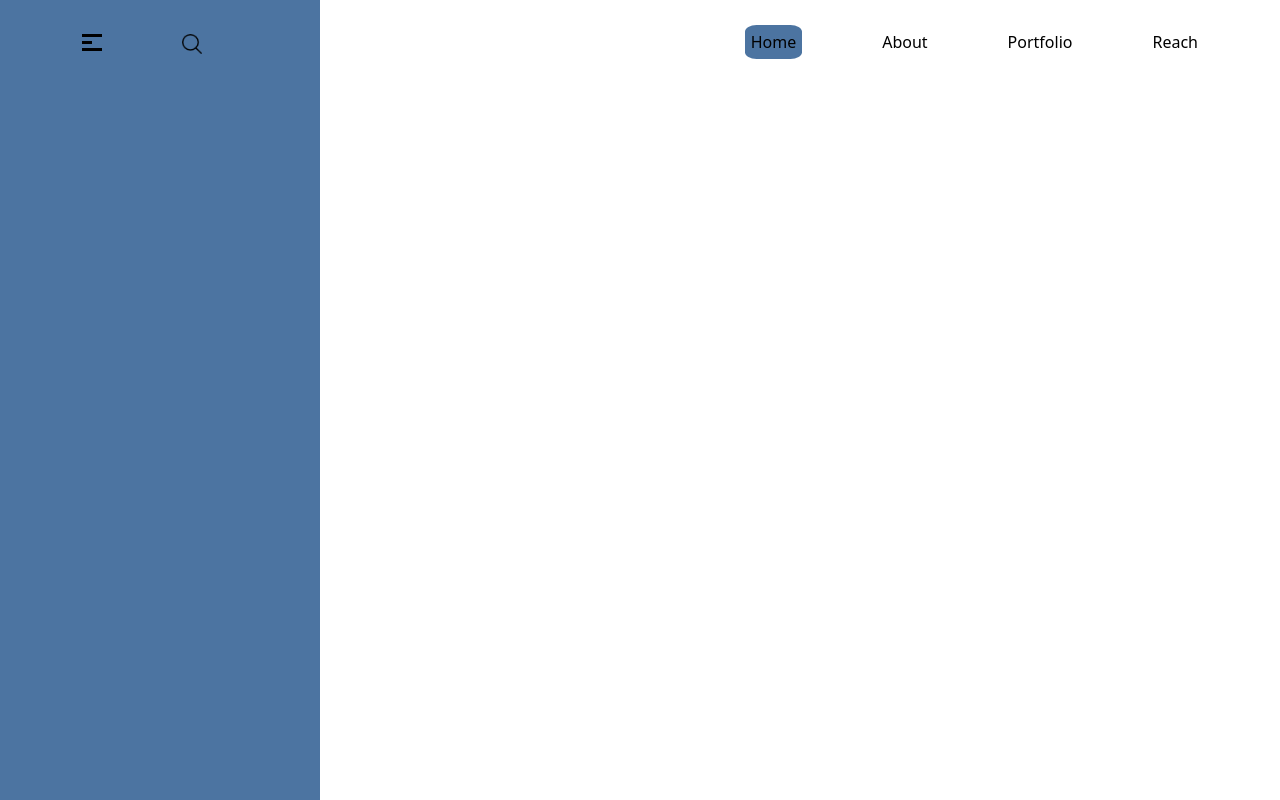
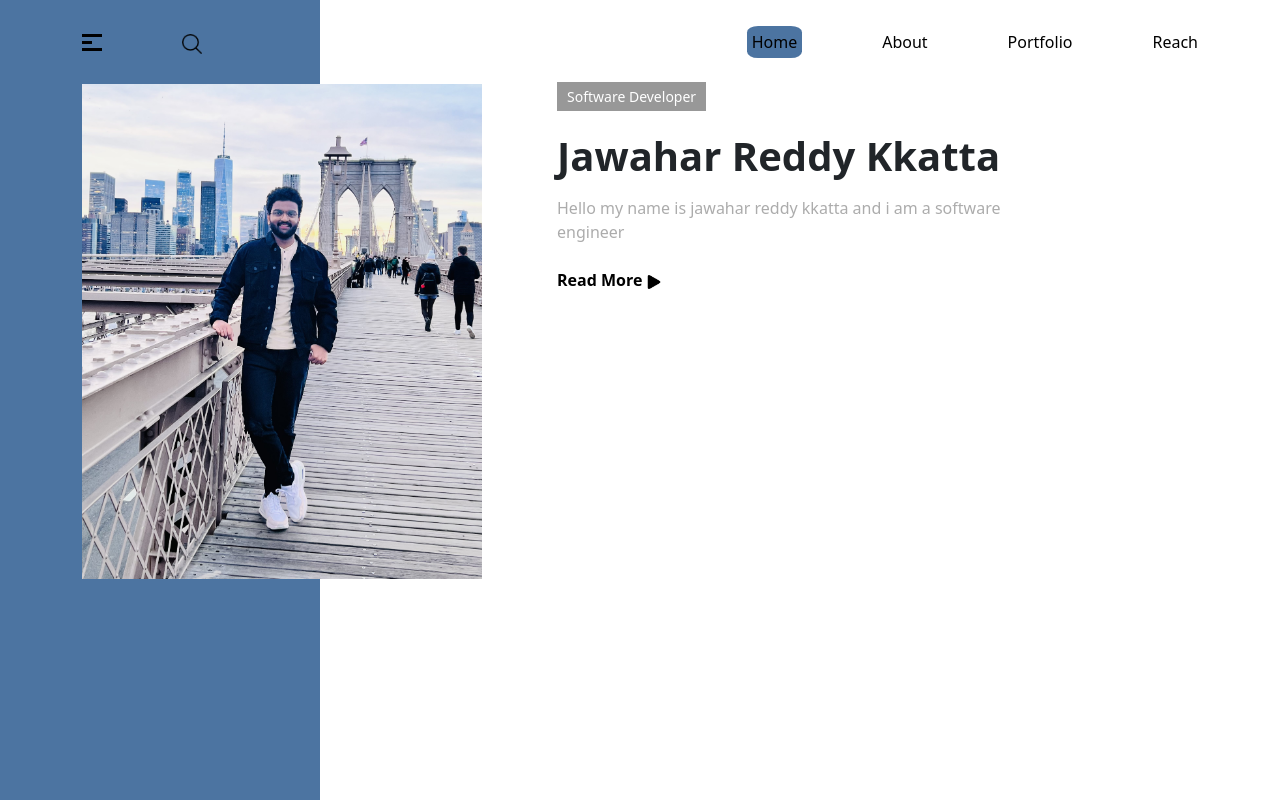
Before and after one commit to jawahar2/portfolio, an Angular app: page /about in a window 1280 px wide. Before the commit this address led to /. Built offline with nearby package versions, Linux system fonts and the light colour scheme.

Commit message:
new component about

```diff
--- /dev/null
+++ b/src/app/about/about.component.css
@@ -0,0 +1,19 @@
+.p-profile{
+    background: url('/assets/photo.jpg');
+    width: 400px;
+    height: 495px;
+    background-size: cover;
+    background-position: top;
+    background-repeat: no-repeat;
+}
+.p-tag{
+    background: #989898;
+    color: #fff;
+    padding: 5px 10px;
+    font-size: 14px;
+
+}
+.p-des{
+    color: #acacac;
+    width: 80%;
+}
--- /dev/null
+++ b/src/app/about/about.component.html
@@ -0,0 +1,15 @@
+<section>
+    <div class="container">
+        <div class="row">
+            <div class="col-sm-5">
+                <div class="p-profile"></div>
+            </div>
+            <div class="col-sm-7">
+                <span class="p-tag">Software Developer</span>
+                <h1 class="mt-4">Jawahar Reddy Kkatta</h1>
+                <p class="p-des mt-3 mb-4">Hello my name is jawahar reddy kkatta and i am a software engineer</p>
+                <a href="#" class="p-readmore">Read More <img src="assets/play.png" alt="icon for arrow" width="14" class="ml-2" /></a>
+            </div>
+        </div>
+    </div>
+</section>
--- /dev/null
+++ b/src/app/about/about.component.ts
@@ -0,0 +1,17 @@
+import { Component } from '@angular/core';
+
+@Component({
+  selector: 'app-about',
+  templateUrl: './about.component.html',
+  styleUrls: ['./about.component.css']
+})
+export class AboutComponent {
+
+  ngOnInit(){
+    sessionStorage.setItem("about","true");
+    sessionStorage.setItem("home","false");
+    sessionStorage.setItem("portfolio","false");
+    sessionStorage.setItem("reach","false");
+    // location.reload();
+  }
+}
--- a/src/app/app-routing.module.ts
+++ b/src/app/app-routing.module.ts
@@ -1,11 +1,11 @@
 import { NgModule } from '@angular/core';
 import { RouterModule, Routes } from '@angular/router';
 import { HomeComponent } from './home/home.component';
+import { AboutComponent } from './about/about.component';
 
 const routes: Routes = [
   {path: 'home', component:HomeComponent},
-
-
+  {path: 'about', component:AboutComponent},
   {path: '', component:HomeComponent}
 ];
 
--- a/src/app/app.module.ts
+++ b/src/app/app.module.ts
@@ -6,12 +6,14 @@ import { AppComponent } from './app.component';
 import { HeaderComponent } from './header/header.component';
 import { HomeComponent } from './home/home.component';
 import { NgbModule } from '@ng-bootstrap/ng-bootstrap';
+import { AboutComponent } from './about/about.component';
 
 @NgModule({
   declarations: [
     AppComponent,
     HeaderComponent,
-    HomeComponent
+    HomeComponent,
+    AboutComponent
   ],
   imports: [
     BrowserModule,
--- a/src/app/header/header.component.css
+++ b/src/app/header/header.component.css
@@ -37,7 +37,10 @@ header ul li a{
     font-weight: 500;
     position: relative;
 }
-header ul li a:hover::after{
+/* header ul li a:hover::after{
+
+} */
+.when-hover:hover::after{
     content: '';
     background: #4c74a1;
     height: 30px;
@@ -51,13 +54,13 @@ header ul li a:hover::after{
 .home-button{
     content: '';
     background: #4c74a1;
-    height: 30px;
-    position: absolute;
+    /* height: 30px; */
+    /* position: absolute; */
     /* left: -5px; */
     /* z-index: -1; */
     /* bottom: -5px; */
     /* right: -5px; */
-    padding: 6px;
+    padding: 5px;
     border-radius: 20%;
 
 }
--- a/src/app/header/header.component.html
+++ b/src/app/header/header.component.html
@@ -15,16 +15,16 @@
                 </ul>
                 <ul>
                     <li>
-                        <a routerLink="/home" [ngClass]="{'home-button': isTrue}" (click)="click()">Home</a>
+                        <a routerLink="/home" [ngClass]="{'home-button': isHome, 'when-hover':!isHome}" (click)="clickHome()">Home</a>
                     </li>
                     <li>
-                        <a href="#">About</a>
+                        <a routerLink="/about" [ngClass]="{'home-button': isAbout, 'when-hover':!isAbout}" (click)="clickAbout()">About</a>
                     </li>
                     <li>
-                        <a href="#">Portfolio</a>
+                        <a routerLink="/portfolio" [ngClass]="{'home-button': isPortfolio, 'when-hover':!isPortfolio}" (click)="click()">Portfolio</a>
                     </li>
                     <li>
-                        <a href="#">Reach</a>
+                        <a routerLink="/reach" [ngClass]="{'home-button': isReach, 'when-hover':!isReach}" (click)="click()">Reach</a>
                     </li>
                 </ul>
             </div>
--- a/src/app/header/header.component.ts
+++ b/src/app/header/header.component.ts
@@ -6,9 +6,83 @@ import { Component } from '@angular/core';
   styleUrls: ['./header.component.css']
 })
 export class HeaderComponent {
-  isTrue: boolean=true;
+  isHome!: boolean;
+  isAbout!: boolean;
+  isPortfolio!: boolean;
+  isReach!: boolean;
+
+  ngOnInit(){
+    if(sessionStorage.getItem("home") == "true"){
+      this.isHome=true;
+    }
+    else{
+      this.isHome=false;
+    }
+    if(sessionStorage.getItem("about") == "true"){
+      this.isAbout=true;
+    }
+    else{
+      this.isAbout=false;
+    }
+    if(sessionStorage.getItem("portfolio") == "true"){
+      this.isPortfolio=true;
+    }
+    else{
+      this.isPortfolio=false;
+    }
+    if(sessionStorage.getItem("reach") == "true"){
+      this.isReach=true;
+    }
+    else{
+      this.isReach=false;
+    }
+  }
 
   click(){
-    console.log(sessionStorage.getItem("home"),"hello from header")
+    // location.reload();
+    if(sessionStorage.getItem("home") == "true"){
+      this.isHome=true;
+    }
+    else{
+      this.isHome=false;
+    }
+    if(sessionStorage.getItem("about") == "true"){
+      this.isAbout=true;
+    }
+    else{
+      this.isAbout=false;
+    }
+    if(sessionStorage.getItem("portfolio") == "true"){
+      this.isPortfolio=true;
+    }
+    else{
+      this.isPortfolio=false;
+    }
+    if(sessionStorage.getItem("reach") == "true"){
+      this.isReach=true;
+    }
+    else{
+      this.isReach=false;
+    }
+  }
+  clickHome(){
+    this.isHome = true;
+    this.isAbout = false;
+    this.isPortfolio = false;
+    this.isReach = false;
+    sessionStorage.setItem("home","true");
+    sessionStorage.setItem("about","false");
+    sessionStorage.setItem("portfolio","false");
+    sessionStorage.setItem("reach","false");
+  }
+  clickAbout(){
+    this.isHome = false;
+    this.isAbout = true;
+    this.isPortfolio = false;
+    this.isReach = false;
+    sessionStorage.setItem("home","false");
+    sessionStorage.setItem("about","true");
+    sessionStorage.setItem("portfolio","false");
+    sessionStorage.setItem("reach","false");
   }
 }
--- a/src/app/home/home.component.ts
+++ b/src/app/home/home.component.ts
@@ -7,4 +7,10 @@ import { Component } from '@angular/core';
 })
 export class HomeComponent {
 
+  ngOnInit(){
+    sessionStorage.setItem("about","false");
+    sessionStorage.setItem("home","true");
+    sessionStorage.setItem("portfolio","false");
+    sessionStorage.setItem("reach","false");
+  }
 }
```
Also changed, not shown: 1 other file (tests, documents, lock files or other folders).
